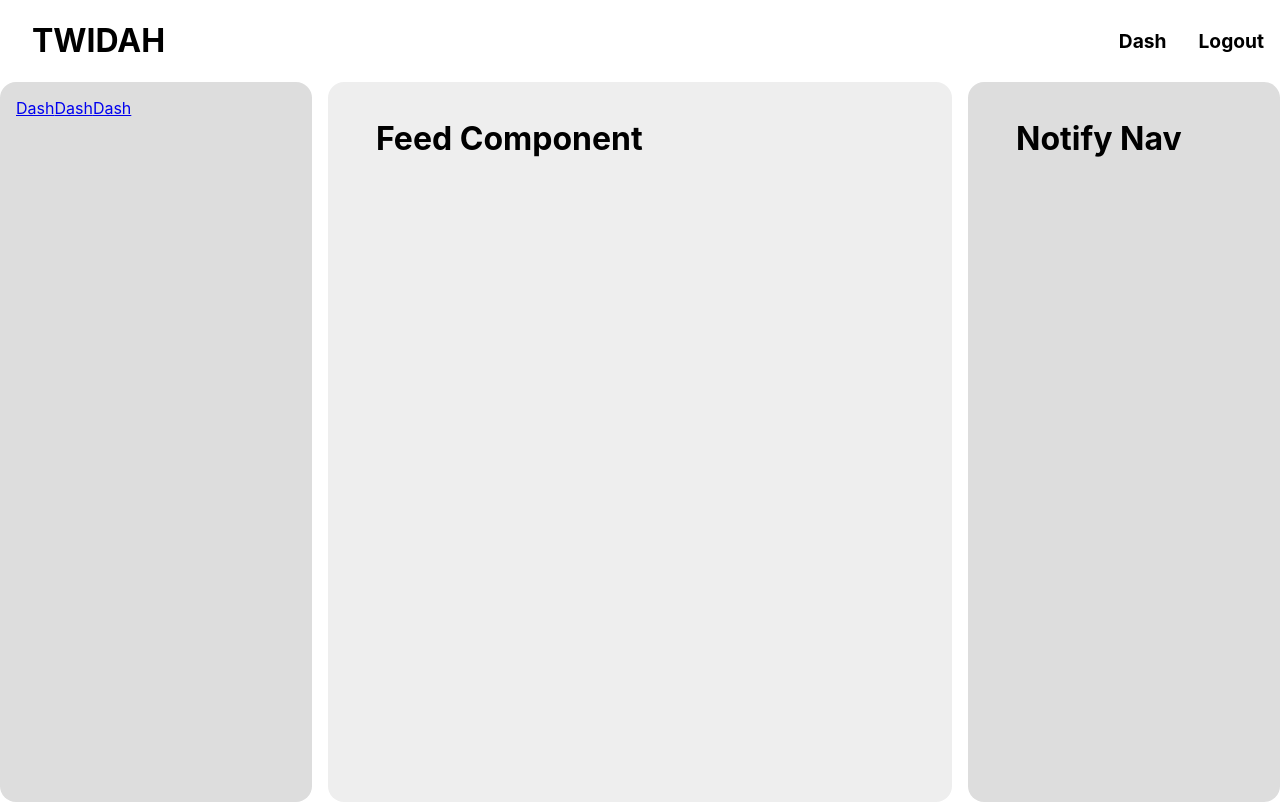
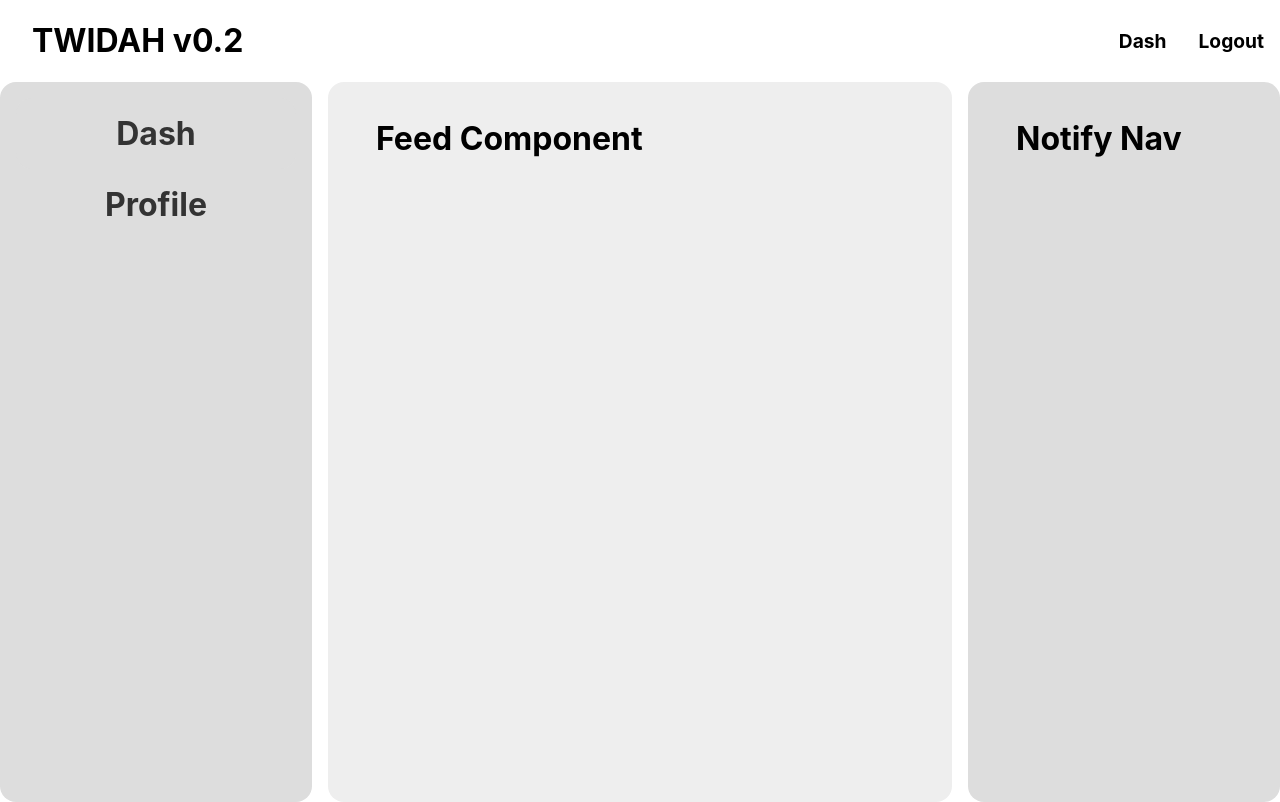
Before and after one commit to twidah/twidah-frontend, a React (Create React App) app: page / in a window 1280 px wide. Built offline with nearby package versions, Linux system fonts and the light colour scheme; sample sign-in values are in the browser's storage.

Commit message:
Fixed up some components for the side bar nav, as well as adjusted some more styling on the buttons.

```diff
--- a/src/App.css
+++ b/src/App.css
@@ -1,5 +1,5 @@
 html,
 body {
-  margin: 0px;
-  height: 100%;
+    margin: 0px;
+    height: 100%;
 }
--- a/src/comps/dash/Dash.js
+++ b/src/comps/dash/Dash.js
@@ -5,13 +5,13 @@ export const Dash = () => {
     return (
         <>
             <div className="wrapper">
-                <div>
+                <div className="left-nav container">
                     <LeftNav />
                 </div>
-                <div>
+                <div className="container">
                     <h1>Feed Component</h1>
                 </div>
-                <div>
+                <div className="container">
                     <h1>Notify Nav</h1>
                 </div>
             </div>
--- a/src/comps/dash/index.css
+++ b/src/comps/dash/index.css
@@ -11,7 +11,7 @@
     height: 90vh;
 }
 
-.wrapper div {
+.wrapper .container {
     background: #eee;
     padding: 1em;
     border-radius: 1em;
--- a/src/comps/leftnav/LeftNav.js
+++ b/src/comps/leftnav/LeftNav.js
@@ -1,9 +1,11 @@
 import { LeftNavButton } from "./LeftNavButton";
+import "./index.css";
 
 export const LeftNav = () => {
     return (
         <>
             <LeftNavButton to={"/"} value={"Dash"} />
+            <LeftNavButton to={"/"} value={"Profile"} />
         </>
     );
 };
--- a/src/comps/leftnav/LeftNavButton.js
+++ b/src/comps/leftnav/LeftNavButton.js
@@ -1,11 +1,12 @@
 import { Link } from "react-router-dom";
+import "./index.css";
 
 export const LeftNavButton = ({ value, to }) => {
     return (
-        <>
-            <Link to={to}>{value}</Link>
-            <Link to={to}>{value}</Link>
-            <Link to={to}>{value}</Link>
-        </>
+        <div>
+            <Link className="left-nav-btn" to={to}>
+                {value}
+            </Link>
+        </div>
     );
 };
--- /dev/null
+++ b/src/comps/leftnav/index.css
@@ -0,0 +1,20 @@
+.left-nav-btn {
+    text-decoration: none;
+    color: #333;
+    font-weight: bold;
+    font-size: 2em;
+}
+
+.left-nav {
+    text-align: center;
+}
+
+.left-nav div {
+    padding: 1em;
+    transition: background-color 1s;
+    border-radius: 1em;
+}
+
+.left-nav div:hover {
+    background-color: orange;
+}
--- a/src/comps/nav/Header.js
+++ b/src/comps/nav/Header.js
@@ -5,7 +5,7 @@ import "./index.css";
 const Header = ({ logged }) => {
     return (
         <HeaderStyle>
-            <h1>TWIDAH</h1>
+            <h1>TWIDAH v0.2</h1>
             <MenuStyle>
                 {!logged && (
                     <>
```
